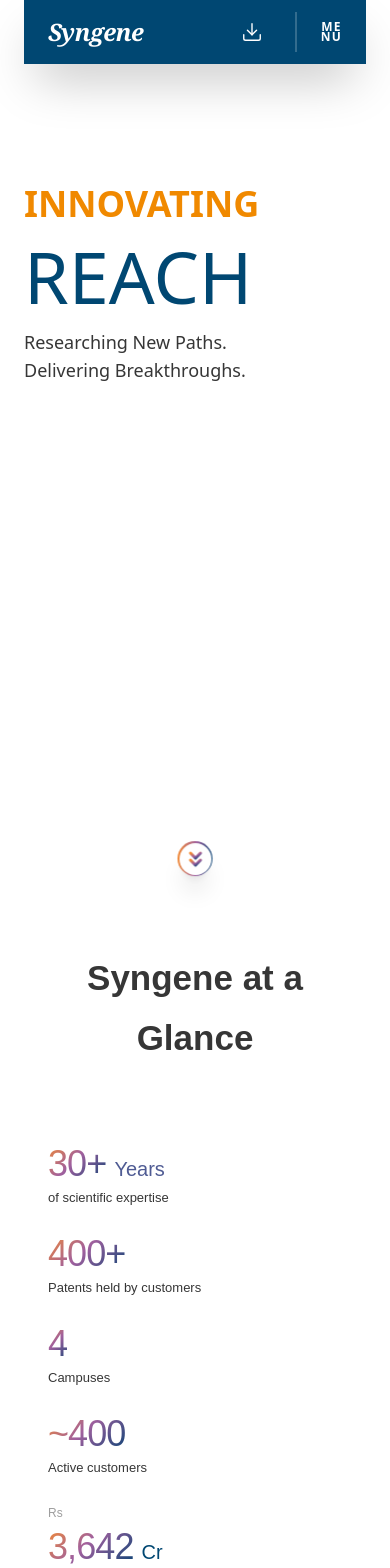
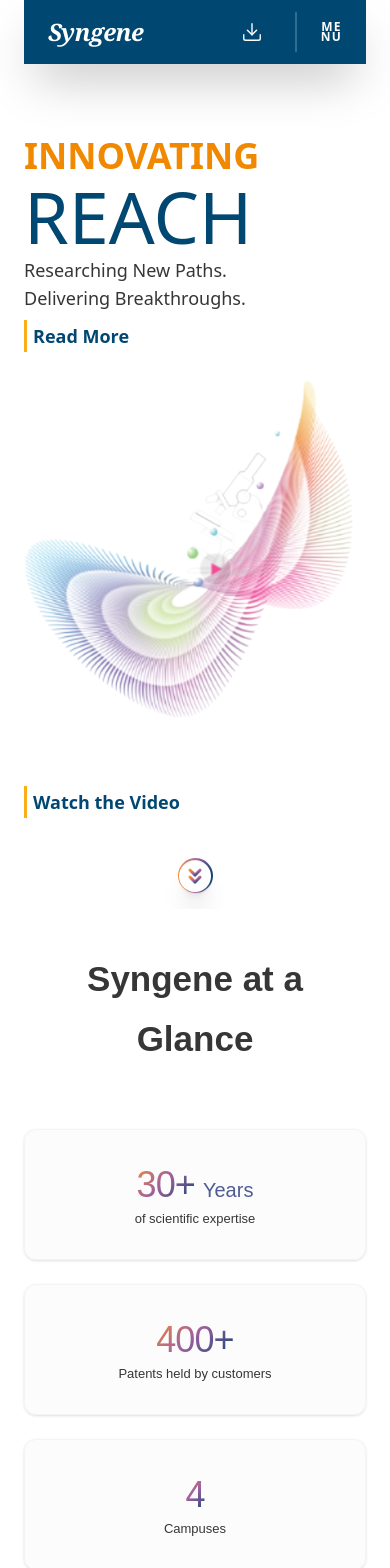
Before and after one commit to khusiie/syngene, a Next.js app: page / in a window 390 px wide. Shown: the top 1568 px of the page. Built offline with nearby package versions, Linux system fonts and the light colour scheme.

Commit message:
work on card4

```diff
--- a/components/AtAGlance.tsx
+++ b/components/AtAGlance.tsx
@@ -72,7 +72,7 @@
     ];
 
     return (
-        <section id="at-a-glance" className="bg-white pt-10 pb-24 px-6 md:px-20">
+        <section id="at-a-glance" className="bg-white pt-10 pb-10 md:pb-24 px-6 md:px-20">
             <div className="max-w-7xl mx-auto">
                 <h2
                     style={{
@@ -89,8 +89,8 @@
                     Syngene at a Glance
                 </h2>
 
-                <div className="grid grid-cols-1 md:grid-cols-4 relative">
-                    {/* Dotted dividers using absolute lines for consistency */}
+                <div className="grid grid-cols-1 md:grid-cols-4 relative gap-6 md:gap-0">
+                    {/* Dotted dividers using absolute lines for consistency (Desktop only) */}
                     <div className="hidden md:block absolute inset-0 pointer-events-none">
                         <div className="absolute left-1/4 top-0 bottom-0 border-r border-[#D1D1D1] border-dashed" />
                         <div className="absolute left-2/4 top-0 bottom-0 border-r border-[#D1D1D1] border-dashed" />
@@ -104,7 +104,7 @@
                         return (
                             <div
                                 key={index}
-                                className={`px-6 ${isCenterRow ? 'py-4 min-h-[130px]' : 'py-2 min-h-[90px]'} flex flex-col justify-center relative transition-all duration-300 hover:bg-gray-50/30 group`}
+                                className={`px-6 py-8 md:py-0 rounded-xl md:rounded-none bg-gray-50/50 md:bg-transparent border border-gray-100 md:border-none shadow-sm md:shadow-none flex flex-col items-center md:items-start text-center md:text-left justify-center relative transition-all duration-300 hover:bg-white md:hover:bg-gray-50/30 group ${isCenterRow ? 'md:py-4 md:min-h-[130px]' : 'md:py-2 md:min-h-[90px]'}`}
                             >
                                 {stat.label && (
                                     <span
@@ -147,16 +147,16 @@
                     })}
 
                     {/* Footnote cell */}
-                    <div className="px-6 py-2 flex flex-col justify-center min-h-[90px]">
-                        <div className="text-[14px] text-[#363636] space-y-1 opacity-70">
+                    <div className="px-6 py-6 md:py-2 flex flex-col items-center md:items-start text-center md:text-left justify-center md:min-h-[90px]">
+                        <div className="text-[12px] md:text-[14px] text-[#363636] space-y-1 opacity-70">
                             <p># Before exceptional items</p>
                             <p>1 USD = Rs 84.65</p>
                         </div>
                     </div>
                 </div>
 
-                <div className="mt-16 flex items-center gap-2 group cursor-pointer w-fit">
-                    <div className="w-[2px] h-[34px] bg-[#FBAE17]" />
+                <div className="mt-16 flex items-center justify-start gap-2 group cursor-pointer w-full md:w-fit">
+                    <div className="w-[2px] h-8 md:h-[34px] bg-[#FBAE17]" />
                     <span
                         className="text-[#004772] font-semibold text-[18px] group-hover:underline decoration-2 underline-offset-8"
                         style={{ fontFamily: '"Myriad Pro", sans-serif' }}
--- a/components/HeroSection.tsx
+++ b/components/HeroSection.tsx
@@ -7,9 +7,8 @@
         <div className="relative min-h-[calc(100vh-64px)] w-full overflow-hidden bg-white px-6 md:px-20 pt-0 pb-2 flex flex-col justify-center">
             {/* Hero Content */}
             <div className="relative z-10 w-full h-full">
-                {/* Left Section: Text Content */}
-                <div className="hidden md:block">
-                    {/* INNOVATING */}
+                {/* Desktop Content Block */}
+                <div className="hidden md:block relative h-[500px]">
                     <h2
                         className="absolute uppercase"
                         style={{
@@ -24,13 +23,11 @@
                             textAlign: 'left',
                             fontFamily: '"Myriad Pro", "Segoe UI", Tahoma, Geneva, Verdana, sans-serif',
                             letterSpacing: '0px',
-                            opacity: 1
-                        } as React.CSSProperties}
+                        }}
                     >
                         INNOVATING
                     </h2>
 
-                    {/* REACH */}
                     <h1
                         className="absolute text-[#004772] uppercase"
                         style={{
@@ -43,12 +40,11 @@
                             height: '81px',
                             textAlign: 'left',
                             fontFamily: '"Myriad Pro", "Segoe UI", Tahoma, Geneva, Verdana, sans-serif',
-                        } as React.CSSProperties}
+                        }}
                     >
                         REACH
                     </h1>
 
-                    {/* Researching New Paths Line */}
                     <p
                         style={{
                             top: '231px',
@@ -57,18 +53,15 @@
                             height: 'auto',
                             textAlign: 'center',
                             font: 'normal normal normal 16px/20px "Myriad Pro", "Segoe UI", Tahoma, Geneva, Verdana, sans-serif',
-                            letterSpacing: '0px',
                             color: '#363636',
-                            opacity: 1,
                             position: 'absolute',
                             whiteSpace: 'nowrap'
-                        } as React.CSSProperties}
+                        }}
                     >
                         Researching New Paths.<br />
                         Delivering Breakthroughs.
                     </p>
 
-                    {/* Action Links */}
                     <div className="absolute flex items-center gap-8" style={{ top: '290px', left: '34px' }}>
                         <div className="flex items-center gap-1.5 group cursor-pointer">
                             <div className="w-[3px] h-8 bg-[#FBAE17]" />
@@ -79,35 +72,52 @@
                             <span className="text-[#004772] font-semibold text-lg hover:underline decoration-2 underline-offset-4">Watch the Video</span>
                         </div>
                     </div>
-                </div>
 
-                <div className="flex md:hidden flex-col space-y-4 pt-10">
-                    <h2 className="text-[#F08900] text-4xl font-bold uppercase">INNOVATING</h2>
-                    <h1 className="text-[#004772] text-7xl font-normal leading-none">REACH</h1>
-                    <p className="text-[#363636] text-lg">Researching New Paths.<br />Delivering Breakthroughs.</p>
-                </div>
-
-                {/* Right Side Hero Motif Overlay - Aligned to Mockup 1155 */}
                     <div
-                    className="hidden md:block absolute z-0 pointer-events-none"
+                        className="absolute z-0 pointer-events-none"
                         style={{
-                        top: '60px',
-                        left: '500px',
+                            top: '20px',
+                            left: '480px',
                             width: '650px',
                             height: '475px',
                             background: "transparent url('/assests/HeroSection.png') center center no-repeat",
                             backgroundSize: 'contain',
-                        opacity: 1
+                        }}
+                    />
+                </div>
+
+                {/* Mobile Content Block */}
+                <div className="flex md:hidden flex-col space-y-2 pt-2">
+                    <div className="flex flex-col space-y-1">
+                        <h2 className="text-[#F08900] text-4xl font-bold uppercase">INNOVATING</h2>
+                        <h1 className="text-[#004772] text-7xl font-normal leading-none">REACH</h1>
+                        <p className="text-[#363636] text-lg">Researching New Paths.<br />Delivering Breakthroughs.</p>
+
+                        <div className="flex flex-col gap-1 pt-1">
+                            <div className="flex items-center gap-1.5 group cursor-pointer w-fit">
+                                <div className="w-[3px] h-8 bg-[#FBAE17]" />
+                                <span className="text-[#004772] font-semibold text-lg">Read More</span>
+                            </div>
+                        </div>
+                    </div>
+
+                    <div
+                        className="relative w-full h-[450px] mt-[-40px]"
+                        style={{
+                            background: "transparent url('/assests/HeroSection.png') center center no-repeat",
+                            backgroundSize: 'contain',
                         }}
                     />
 
-                <div className="relative flex justify-center items-center h-[500px] md:h-[600px] animate-fade-in">
-                </div>
+                    <div className="flex flex-col gap-12 pt-2">
+                        <div className="flex items-center gap-1.5 group cursor-pointer w-fit">
+                            <div className="w-[3px] h-8 bg-[#FBAE17]" />
+                            <span className="text-[#004772] font-semibold text-lg">Watch the Video</span>
                         </div>
 
-
+                        {/* Decoration Icon for Mobile */}
                         <div
-                className="absolute bottom-6 left-1/2 -translate-x-1/2 flex flex-col items-center z-30 animate-bounce cursor-pointer hover:scale-110 transition-transform"
+                            className="flex flex-col items-center animate-bounce cursor-pointer"
                             onClick={() => {
                                 document.getElementById('at-a-glance')?.scrollIntoView({ behavior: 'smooth' });
                             }}
@@ -122,13 +132,42 @@
                                 }}
                             >
                                 <div className="w-full h-full rounded-full bg-white flex items-center justify-center">
-                        <svg
-                            width="24"
-                            height="24"
-                            viewBox="0 0 24 24"
-                            fill="none"
-                            xmlns="http://www.w3.org/2000/svg"
+                                    <svg width="24" height="24" viewBox="0 0 24 24" fill="none" xmlns="http://www.w3.org/2000/svg">
+                                        <defs>
+                                            <linearGradient id="heroArrowGradientMobile" x1="0%" y1="0%" x2="100%" y2="100%">
+                                                <stop offset="0%" stopColor="#F78D2F" />
+                                                <stop offset="52%" stopColor="#A0609E" />
+                                                <stop offset="100%" stopColor="#004172" />
+                                            </linearGradient>
+                                        </defs>
+                                        <path d="M7 13L12 18L17 13" stroke="url(#heroArrowGradientMobile)" strokeWidth="3" strokeLinecap="round" strokeLinejoin="round" />
+                                        <path d="M7 6L12 11L17 6" stroke="url(#heroArrowGradientMobile)" strokeWidth="3" strokeLinecap="round" strokeLinejoin="round" />
+                                    </svg>
+                                </div>
+                            </div>
+                        </div>
+                    </div>
+                </div>
+            </div>
+
+            {/* Scroll Indicator - Desktop Only */}
+            <div
+                className="hidden md:flex absolute bottom-6 left-1/2 -translate-x-1/2 flex-col items-center z-30 animate-bounce cursor-pointer hover:scale-110 transition-transform"
+                onClick={() => {
+                    document.getElementById('at-a-glance')?.scrollIntoView({ behavior: 'smooth' });
+                }}
             >
+                <div
+                    className="flex items-center justify-center rounded-full shadow-xl overflow-hidden"
+                    style={{
+                        width: '35px',
+                        height: '35px',
+                        padding: '1.5px',
+                        background: 'linear-gradient(93deg, #F78D2F 0%, #A0609E 52%, #004172 100%)'
+                    }}
+                >
+                    <div className="w-full h-full rounded-full bg-white flex items-center justify-center">
+                        <svg width="24" height="24" viewBox="0 0 24 24" fill="none" xmlns="http://www.w3.org/2000/svg">
                             <defs>
                                 <linearGradient id="heroArrowGradient" x1="0%" y1="0%" x2="100%" y2="100%">
                                     <stop offset="0%" stopColor="#F78D2F" />
@@ -136,20 +175,8 @@
                                     <stop offset="100%" stopColor="#004172" />
                                 </linearGradient>
                             </defs>
-                            <path
-                                d="M7 13L12 18L17 13"
-                                stroke="url(#heroArrowGradient)"
-                                strokeWidth="3"
-                                strokeLinecap="round"
-                                strokeLinejoin="round"
-                            />
-                            <path
-                                d="M7 6L12 11L17 6"
-                                stroke="url(#heroArrowGradient)"
-                                strokeWidth="3"
-                                strokeLinecap="round"
-                                strokeLinejoin="round"
-                            />
+                            <path d="M7 13L12 18L17 13" stroke="url(#heroArrowGradient)" strokeWidth="3" strokeLinecap="round" strokeLinejoin="round" />
+                            <path d="M7 6L12 11L17 6" stroke="url(#heroArrowGradient)" strokeWidth="3" strokeLinecap="round" strokeLinejoin="round" />
                         </svg>
                     </div>
                 </div>
```
Also changed, not shown: components/FeaturedImageSection.tsx (+18 -12 lines). Lines whose indentation alone changed are shown as unchanged.
